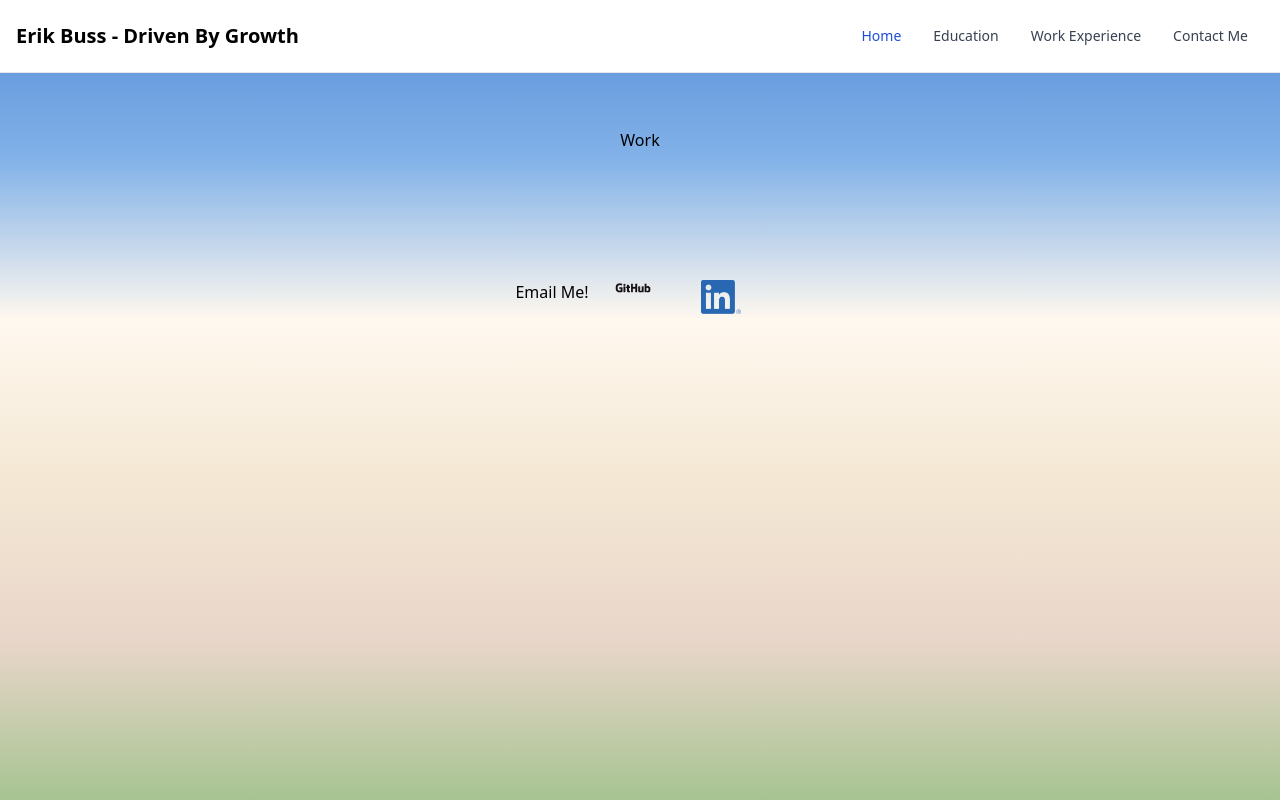
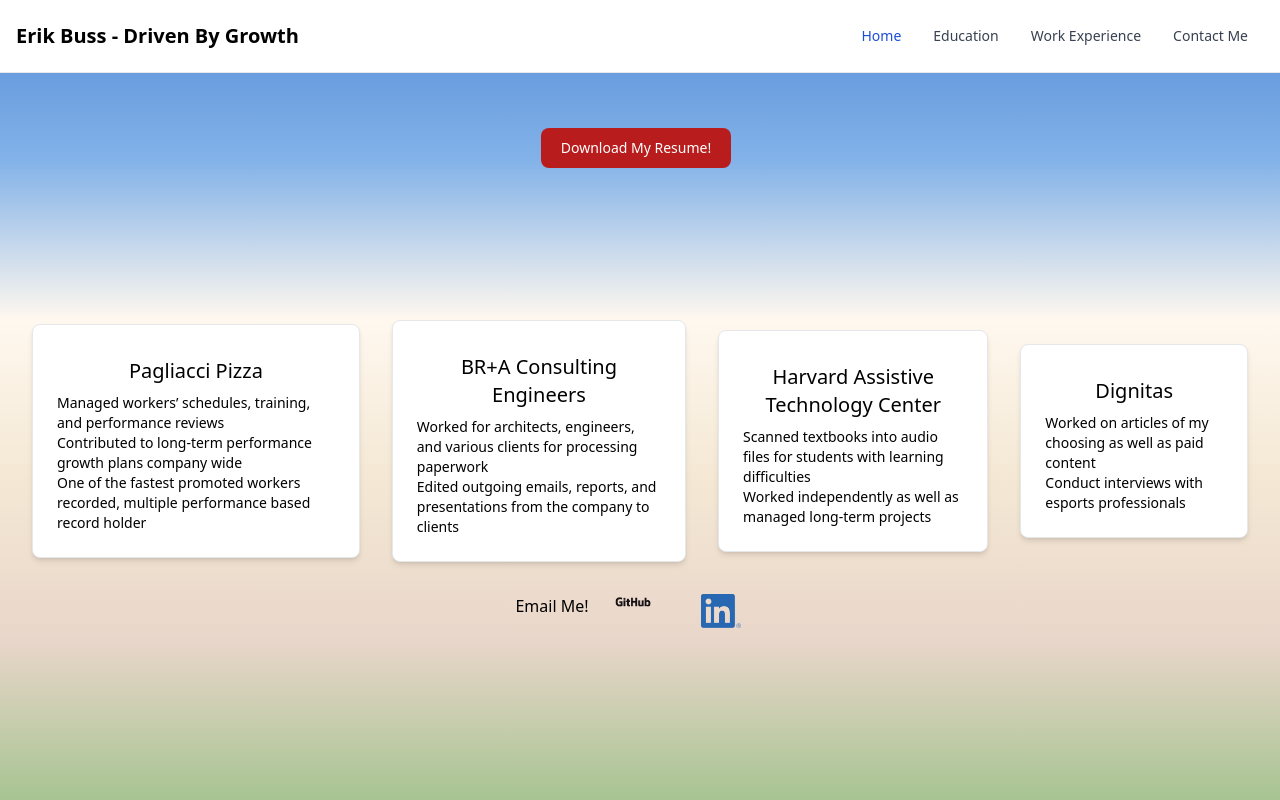
Before and after one commit to neft-tk/portfolio-2.0, a React (Create React App) app: page /work in a window 1280 px wide. Built offline with nearby package versions, Linux system fonts and the light colour scheme.

Commit message:
work experience page updated with cards and resume info, as well as a resume download button

```diff
--- a/src/components/pages/Work.jsx
+++ b/src/components/pages/Work.jsx
@@ -1,13 +1,67 @@
-import React from 'react'
+import React from "react";
+import resume from "../../assets/Erik Buss Resume.docx.pdf";
 
 export default function Work() {
-    return (
-        <>
-        <div className="block">
+  return (
+    <>
+      <div className="block">
         <div className="flex flex-row justify-evenly mx-12 my-32">
-        <h1>Work</h1>
+          <button
+            type="button"
+            className="focus:outline-none text-white bg-red-700 hover:bg-red-800 focus:ring-4 focus:ring-red-300 font-medium rounded-lg text-sm px-5 py-2.5 mr-2 mb-2 dark:bg-red-600 dark:hover:bg-red-700 dark:focus:ring-red-900"
+          >
+            <a href={resume} download>
+              Download My Resume!
+            </a>
+          </button>
         </div>
+      </div>
+      <div className="work-list">
+        <div className="project-card">
+          <a href="https://www.pagliacci.com/" target="_blank" rel="noreferrer">
+            <h1 className="text-center m-2 text-xl">Pagliacci Pizza</h1>
+            <ul>
+              <li className="text-sm">
+                Managed workers’ schedules, training, and performance reviews
+              </li>
+              <li className="text-sm">
+                Contributed to long-term performance growth plans company wide
+              </li>
+              <li className="text-sm">
+                One of the fastest promoted workers recorded, multiple
+                performance based record holder
+              </li>
+            </ul>
+          </a>
         </div>
-      </>
-    )
+        <div className="project-card">
+        <a href="https://www.brplusa.com/" target="_blank" rel="noreferrer">
+          <h1 className="text-center m-2 text-xl">BR+A Consulting Engineers</h1>
+          <ul>
+            <li className="text-sm">Worked for architects, engineers, and various clients for processing paperwork</li>
+            <li className="text-sm">Edited outgoing emails, reports, and presentations from the company to clients</li>
+          </ul>
+        </a>
+        </div>
+        <div className="project-card">
+          <a href="https://atc.fas.harvard.edu/" target="_blank" rel="noreferrer">
+          <h1 className="text-center m-2 text-xl">Harvard Assistive Technology Center</h1>
+          <ul>
+            <li className="text-sm">Scanned textbooks into audio files for students with learning difficulties</li>
+            <li className="text-sm">Worked independently as well as managed long-term projects</li>
+          </ul>
+          </a>
+        </div>
+        <div className="project-card">
+          <a href="https://dignitas.gg/" target="_blank" rel="noreferrer">
+            <h1 className="text-center m-2 text-xl">Dignitas</h1>
+            <ul>
+              <li className="text-sm">Worked on articles of my choosing as well as paid content</li>
+              <li className="text-sm">Conduct interviews with esports professionals</li>
+            </ul>
+          </a>
+        </div>
+      </div>
+    </>
+  );
 }
--- a/src/style.css
+++ b/src/style.css
@@ -24,6 +24,10 @@
 
     .education-card {
         @apply block flex flex-row max-w-md p-6 m-4 bg-white border border-gray-200 rounded-lg shadow-md hover:bg-gray-200 dark:bg-gray-800 dark:border-gray-700 dark:hover:bg-gray-700;
+    }
+
+    .work-list {
+        @apply items-center flex flex-col justify-between m-4 lg:flex-row
     }
 }
 
```
Also changed, not shown: 2 other files (tests, documents, lock files or other folders).
